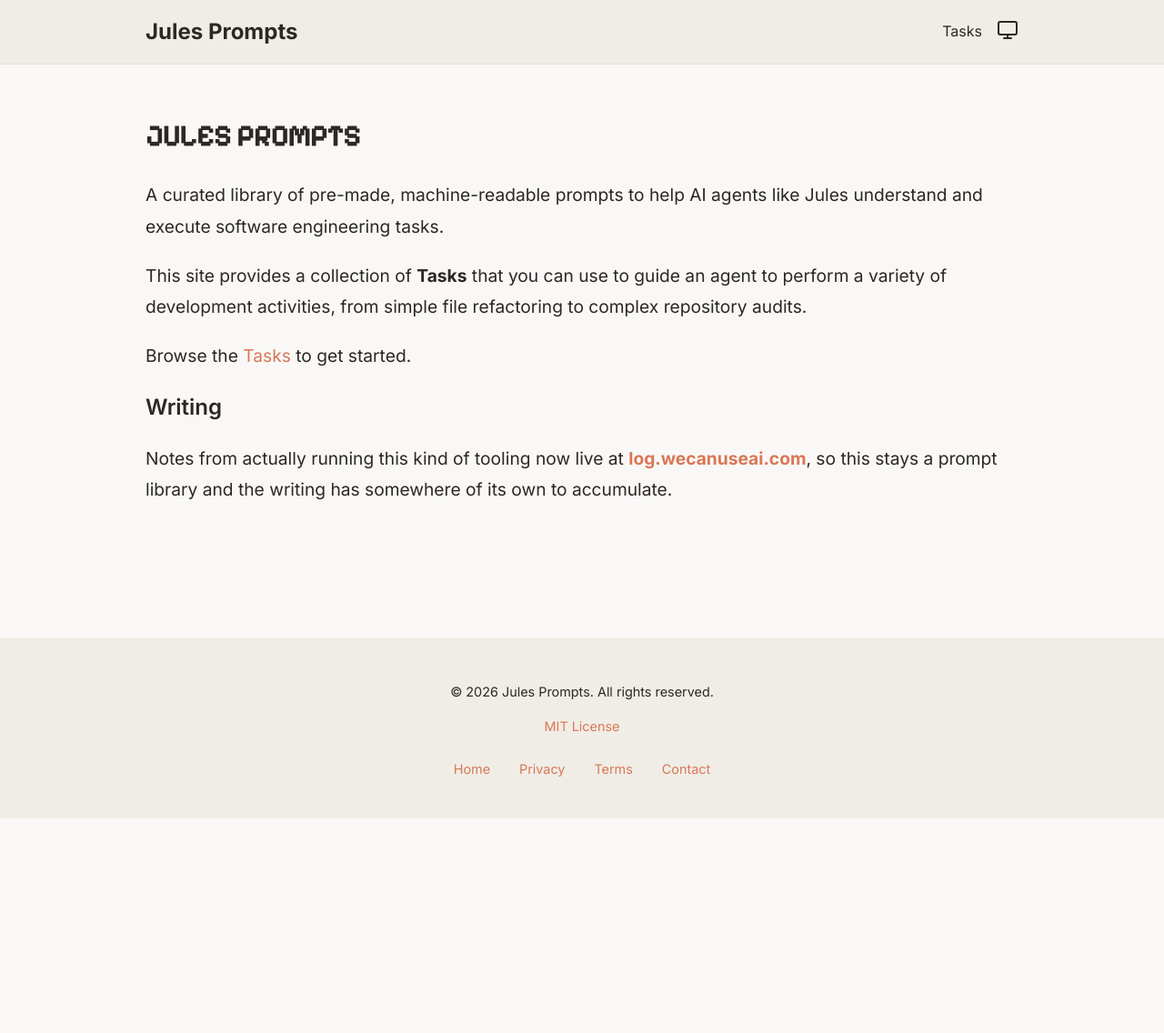
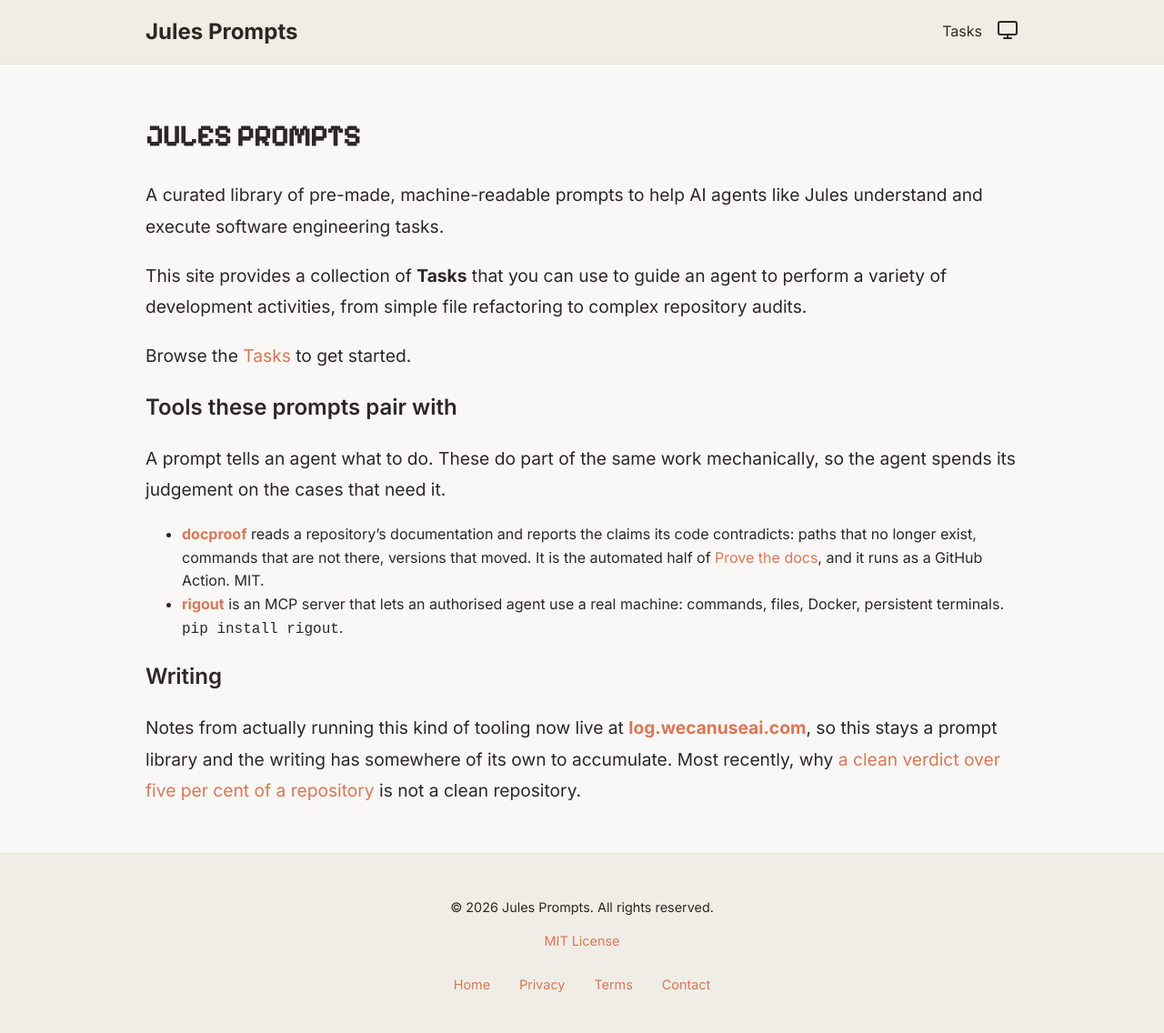
Before and after one commit to melbinjp/jules-prompts, a Jekyll site: the page built from index.md, in a window 1280 px wide. Shown: the whole page at 91% size. Built offline with Jekyll 4.4.1, drawn with Linux system fonts in a browser that asks for light colours; our own code applies the rules of GitHub Pages for plain Markdown files; before the commit the page ends 900 px from its top, so only the background shows below that.

Commit message:
Link the tools these prompts pair with, and the writing
docproof is the automated half of the Prove the docs prompt and nothing here
said so; rigout is what an agent uses when the task needs a real machine.
Both links verified live, including the prompt permalink, which is
/prompts/<slug>.html and not /prompts/<slug>/.

Signed-off-by: melbinjp <melbinjpaulose@gmail.com>

```diff
--- a/index.md
+++ b/index.md
@@ -10,8 +10,22 @@
 
 Browse the [Tasks](./tasks.html) to get started.
 
+## Tools these prompts pair with
+
+A prompt tells an agent what to do. These do part of the same work mechanically, so the agent
+spends its judgement on the cases that need it.
+
+- **[docproof](https://github.com/melbinjp/docproof)** reads a repository's documentation and
+  reports the claims its code contradicts: paths that no longer exist, commands that are not
+  there, versions that moved. It is the automated half of
+  [Prove the docs](./prompts/task_prove_the_docs.html), and it runs as a GitHub Action. MIT.
+- **[rigout](https://github.com/melbinjp/rigout)** is an MCP server that lets an authorised
+  agent use a real machine: commands, files, Docker, persistent terminals. `pip install rigout`.
+
 ## Writing
 
 Notes from actually running this kind of tooling now live at
 **[log.wecanuseai.com](https://log.wecanuseai.com/)**, so this stays a prompt library and the
-writing has somewhere of its own to accumulate.
+writing has somewhere of its own to accumulate. Most recently, why
+[a clean verdict over five per cent of a repository](https://log.wecanuseai.com/p/a-clean-verdict-over-five-per-cent.html)
+is not a clean repository.
```
